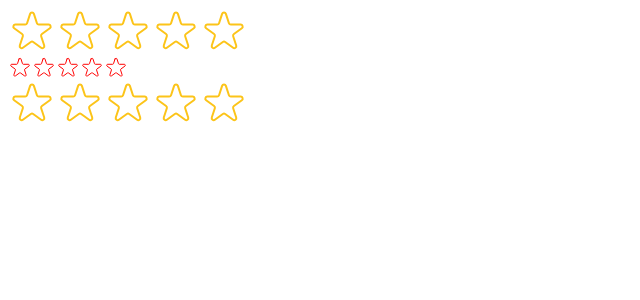
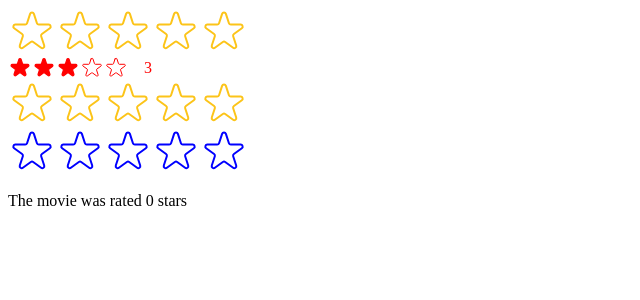
Before and after one commit to fuadbackend/popcorn, a React (Create React App) app: page / in a window 1280 px wide. Shown: the top 300 px of the page, without its empty margins (0-640 px from the left). Built offline with nearby package versions, Linux system fonts and the light colour scheme.

Commit message:
prefinal

```diff
--- a/src/StarRating.js
+++ b/src/StarRating.js
@@ -1,4 +1,5 @@
 import { useState } from "react";
+import PropTypes from "prop-types";
 
 const containerStyle = {
   display: "flex",
@@ -10,18 +11,32 @@
   display: "flex",
 };
 
+StarRating.propTypes = {
+  maxRating: PropTypes.number,
+  color: PropTypes.string,
+  size: PropTypes.number,
+  className: PropTypes.string,
+  messages: PropTypes.array,
+  defaultRating: PropTypes.number,
+  onSetRating: PropTypes.func
+}
+
 export default function StarRating({
   maxRating = 5,
   color = "#fcc419",
   size = "48",
   className = "",
   messages = [],
+  defaultRating = 0,
+  onSetRating,
 }) {
-  const [rating, setRating] = useState(0);
+  // const [rating, setRating] = useState(0);
+  const [rating, setRating] = useState(defaultRating);
   const [tempRating, setTempRating] = useState(0);
 
   function handleRating(rating) {
     setRating(rating);
+    setRating(onSetRating);
   }
 
   const textStyle = {
--- a/src/index.js
+++ b/src/index.js
@@ -1,8 +1,18 @@
-import React from "react";
+import React, { useState } from "react";
 import ReactDOM from "react-dom/client";
 // import './index.css';
 // import App from './App';
 import StarRating from "./StarRating";
+
+function Test() {
+  const [movieRating, setMovieRating] = useState(0);
+  return (
+    <div>
+      <StarRating color="blue" onSetRating={setMovieRating}/>
+      <p>The movie was rated {movieRating} stars</p>
+    </div>
+  );
+}
 
 const root = ReactDOM.createRoot(document.getElementById("root"));
 root.render(
@@ -12,8 +22,10 @@
       maxRating={5}
       messages={["Terrible", "Bad", "Okay", "Good", "Amazing"]}
     />
-    <StarRating color="red" size="24" className="test" />
+    <StarRating color="red" size="24" className="test" defaultRating={3} />
     <StarRating />
+
+    <Test />
   </React.StrictMode>
 );
 
```
